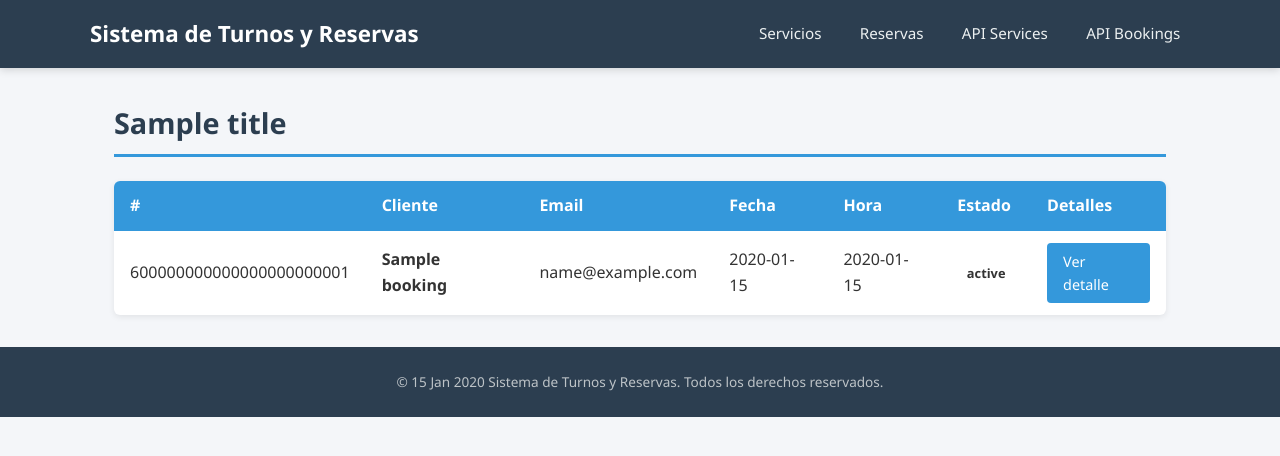
After one commit to csrfierro/Cesar_Fierro_Backend_1_95225_, a Node server app: template src/views/bookings.handlebars in a window 1280 px wide. The commit adds this page. Shown: the top 456 px of the page. Run offline with Node 20, Linux system fonts and the light colour scheme; tables that the repository leaves empty hold one stand-in row (values such as "Sample post"); the template is opened without the code that fills it: values that come from a table or form of the project are taken from there, most other values are stand-ins (such as "Sample title", 1, 10 or a date in 2020); some libraries are stand-ins or nearby versions.

Commit message:
booking_handelbars

```diff
--- a/src/views/booking-detail.handlebars
+++ b/src/views/booking-detail.handlebars
@@ -55,4 +55,4 @@
 {{/if}}
 
 <br>
-<a href="/api/bookings" class="btn btn-secondary">&larr; Ver todas las reservas (API)</a>
+<a href="/views/bookings" class="btn btn-secondary">&larr; Volver a la lista</a>
--- /dev/null
+++ b/src/views/bookings.handlebars
@@ -0,0 +1,44 @@
+<h1>{{title}}</h1>
+
+{{#if bookings.length}}
+<table>
+  <thead>
+    <tr>
+      <th>#</th>
+      <th>Cliente</th>
+      <th>Email</th>
+      <th>Fecha</th>
+      <th>Hora</th>
+      <th>Estado</th>
+      <th>Detalles</th>
+    </tr>
+  </thead>
+  <tbody>
+    {{#each bookings}}
+    <tr>
+      <td>{{this._id}}</td>
+      <td><strong>{{this.clientName}}</strong></td>
+      <td>{{this.clientEmail}}</td>
+      <td>{{this.date}}</td>
+      <td>{{this.time}}</td>
+      <td>
+        {{#if (eq this.status "pendiente")}}
+          <span class="badge badge-warning">Pendiente</span>
+        {{else if (eq this.status "confirmada")}}
+          <span class="badge badge-success">Confirmada</span>
+        {{else if (eq this.status "cancelada")}}
+          <span class="badge badge-danger">Cancelada</span>
+        {{else}}
+          <span class="badge">{{this.status}}</span>
+        {{/if}}
+      </td>
+      <td>
+        <a href="/views/booking/{{this._id}}" class="btn btn-primary">Ver detalle</a>
+      </td>
+    </tr>
+    {{/each}}
+  </tbody>
+</table>
+{{else}}
+<p>No hay reservas registradas actualmente.</p>
+{{/if}}
--- a/src/views/layouts/main.handlebars
+++ b/src/views/layouts/main.handlebars
@@ -14,6 +14,7 @@
       <a href="/views" class="logo">Sistema de Turnos y Reservas</a>
       <ul>
         <li><a href="/views">Servicios</a></li>
+        <li><a href="/views/bookings">Reservas</a></li>
         <li><a href="/api/services">API Services</a></li>
         <li><a href="/api/bookings">API Bookings</a></li>
       </ul>
```
Also changed, not shown: src/routes/views.router.js (+15 -0 lines).
